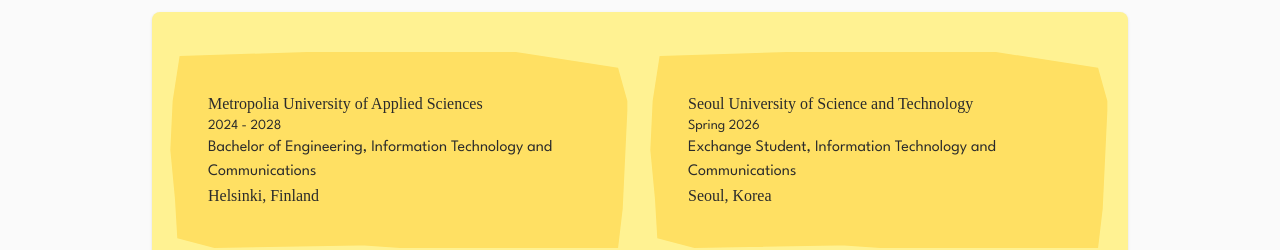
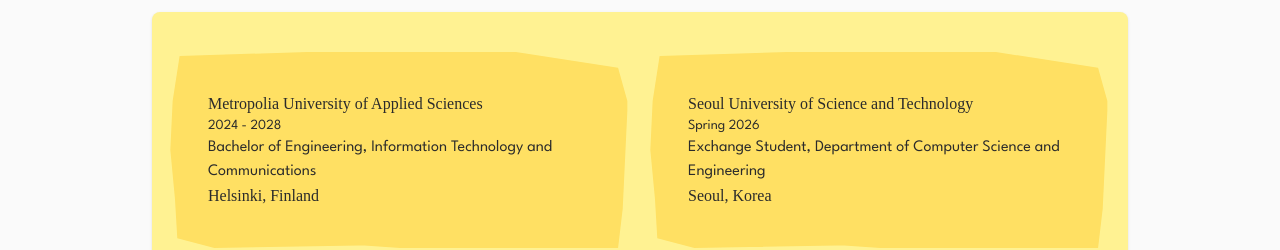
Before and after one commit to mehiis/portfolio-website, a React (Vite) app: page / in a window 1280 px wide. Shown: the part 1220-1470 px from the top of the page. Built offline with nearby package versions, Linux system fonts and the light colour scheme; a web font is replaced by a local one.

Commit message:
update seoultech info

```diff
--- a/src/components/homepage/Education.tsx
+++ b/src/components/homepage/Education.tsx
@@ -12,7 +12,7 @@ const education = [
         website: "https://www.metropolia.fi/en"
     },
     {
-        degree: "Exchange Student, Information Technology and Communications",
+        degree: "Exchange Student, Department of Computer Science and Engineering",
         institution: "Seoul University of Science and Technology",
         location: "Seoul, Korea",
         time: "Spring 2026",
```
